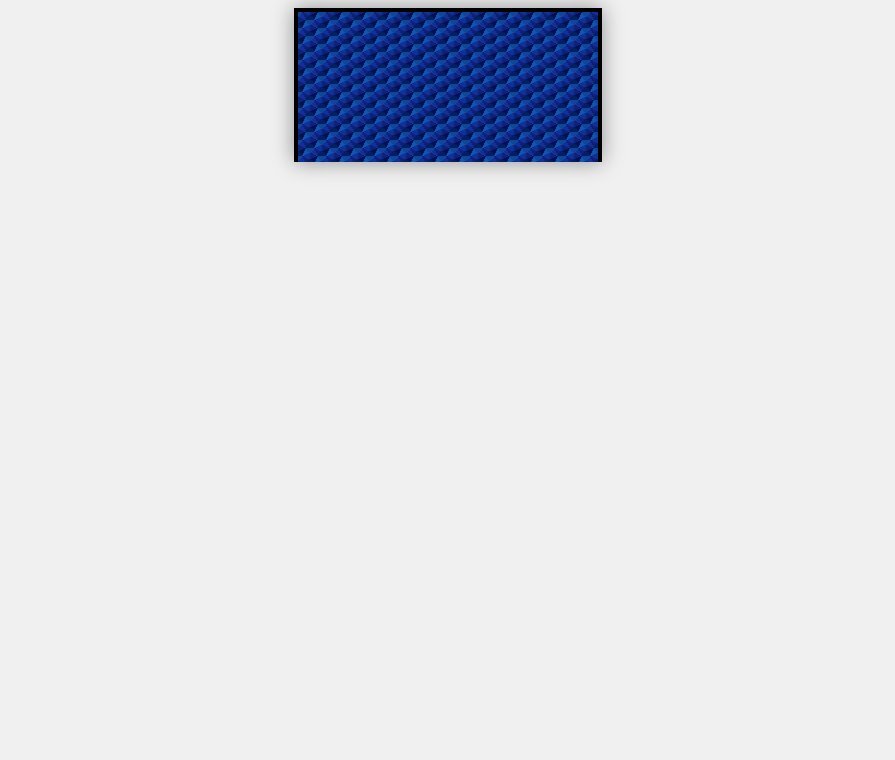
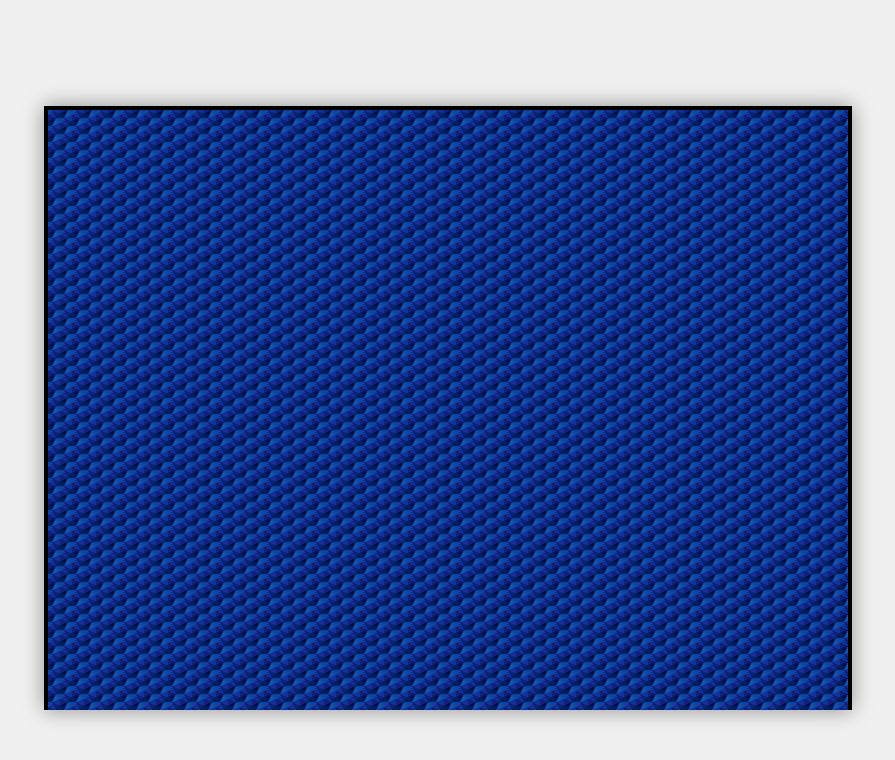
Before and after one commit to javierOrtega95/javascript-100-days, a plain HTML site: page 02-Arkanoid-Game/index.html in a window 1280 px wide. Shown: the whole page, without its empty margins (192-1087 px from the left). Drawn offline with Linux system fonts and the light colour scheme.

Commit message:
feat(02-Arkanoid-Game): add basic game setup with canvas and initial drawing loop

```diff
--- /dev/null
+++ b/02-Arkanoid-Game/Game.js
@@ -0,0 +1,17 @@
+export default class Game {
+  constructor() {
+    this.canvas = document.querySelector('canvas')
+    this.ctx = this.canvas.getContext('2d')
+
+    this.canvas.width = 800
+    this.canvas.height = 600
+  }
+
+  start() {
+    const draw = () => {
+      window.requestAnimationFrame(draw)
+    }
+
+    draw()
+  }
+}
--- a/02-Arkanoid-Game/index.html
+++ b/02-Arkanoid-Game/index.html
@@ -9,4 +9,5 @@
   <body>
     <canvas></canvas>
   </body>
+  <script type="module" src="index.js"></script>
 </html>
--- /dev/null
+++ b/02-Arkanoid-Game/index.js
@@ -0,0 +1,4 @@
+import Game from './Game.js'
+
+const game = new Game()
+game.start()
--- a/02-Arkanoid-Game/style.css
+++ b/02-Arkanoid-Game/style.css
@@ -1,7 +1,8 @@
 body {
-  background-color: #f0f0f0;
   display: grid;
   place-content: center;
+  background-color: #f0f0f0;
+  min-height: 100vh;
 }
 
 canvas {
```
